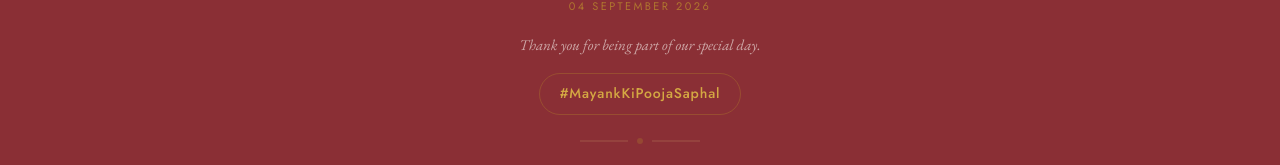
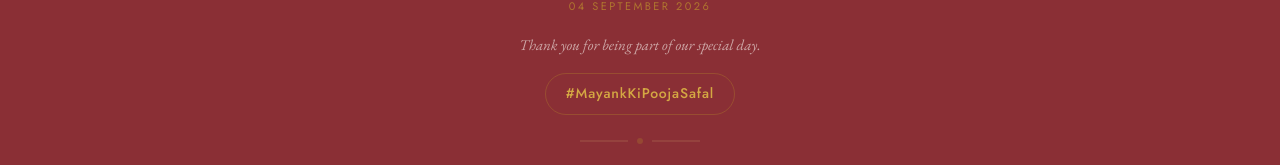
Before and after one commit to poojathakkar056/wedding-website, a React (Vite) app: page / in a window 1280 px wide. Shown: the part 4987-5152 px from the top of the page. Built offline with nearby package versions, Linux system fonts and the light colour scheme.

Commit message:
hashtag change

```diff
--- a/src/data/weddingData.js
+++ b/src/data/weddingData.js
@@ -150,7 +150,7 @@ export const weddingData = {
   // ── FOOTER ─────────────────────────────────────────────────
   footer: {
     thankYouMessage: "Thank you for being part of our special day.",
-    hashtag: "#MayankKiPoojaSaphal",
+    hashtag: "#MayankKiPoojaSafal",
     coupleNames: "Pooja ❤️ Mayank",
   },
 };
```
